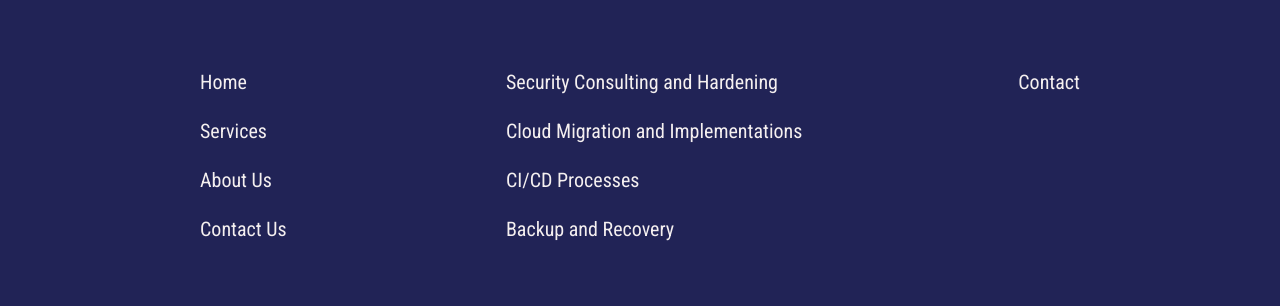
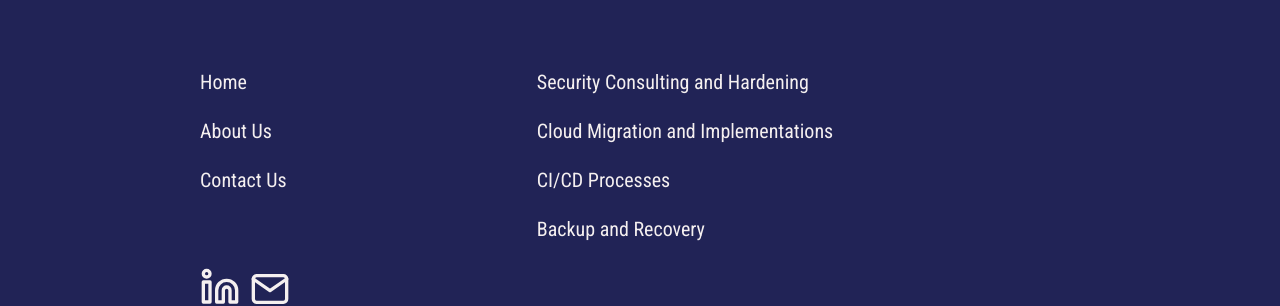
Before and after one commit to propitive/stratos-ops, a React (Create React App) app: page /services/backupAndRecovery in a window 1280 px wide. Shown: the part 2079-2385 px from the top of the page. Built offline with nearby package versions, Linux system fonts and the light colour scheme; a web font is replaced by a local one.

Commit message:
corrected links in footer

```diff
--- a/src/components/App/App.js
+++ b/src/components/App/App.js
@@ -52,7 +52,7 @@ function App() {
           <Main handleOpenGetAQuote={handleOpenGetAQuote} />
         </Route>
       </Switch>
-      <Footer />
+      <Footer handleOpenGetAQuote={handleOpenGetAQuote} />
       {isActiveModal === "quote" && (
         <ModalGetAQuote
           handleCloseModal={handleCloseModal}
--- a/src/components/Footer/Footer.js
+++ b/src/components/Footer/Footer.js
@@ -5,7 +5,7 @@ import linkedIconHovered from "../../images/icons/iconLinkedinHovered.svg";
 import emailIcon from "../../images/icons/iconEmail.svg";
 import emailIconHovered from "../../images/icons/iconMailHovered.svg";
 
-function Footer() {
+function Footer({ handleOpenGetAQuote }) {
   const [isLinkedinHovered, setIsLinkedinHovered] = useState(false);
   const [isMailHovered, setIsMailHovered] = useState(false);
 
@@ -20,20 +20,13 @@ function Footer() {
             to="/about"
             style={{ textDecoration: "none", color: "#f5f0f0" }}
           >
-            <p className="footer__text">Services</p>
-          </Link>
-          <Link
-            to="/contact-form"
-            style={{ textDecoration: "none", color: "#f5f0f0" }}
-          >
             <p className="footer__text">About Us</p>
           </Link>
-          <Link
-            to="/gallery"
-            style={{ textDecoration: "none", color: "#f5f0f0" }}
-          >
-            <p className="footer__text">Contact Us</p>
-          </Link>
+
+          <p className="footer__text" onClick={handleOpenGetAQuote}>
+            Contact Us
+          </p>
+
           <div className="footer__icons">
             <a
               href="https://www.linkedin.com/company/stratosoperations"
@@ -67,43 +60,37 @@ function Footer() {
         </div>
         <div className="footer__column">
           <Link
-            to="/menu/pizza"
+            to="/services/securityConsulting"
             style={{ textDecoration: "none", color: "#f5f0f0" }}
           >
             <p className="footer__text">Security Consulting and Hardening</p>
           </Link>
           <Link
-            to="/menu/appetizer"
+            to="/services/cloudMigration"
             style={{ textDecoration: "none", color: "#f5f0f0" }}
           >
             <p className="footer__text">Cloud Migration and Implementations</p>
           </Link>
           <Link
-            to="/menu/salad"
+            to="/services/ciCd"
             style={{ textDecoration: "none", color: "#f5f0f0" }}
           >
             <p className="footer__text">CI/CD Processes</p>
           </Link>
           <Link
-            to="/menu/dessert"
+            to="/services/backupAndRecovery"
             style={{ textDecoration: "none", color: "#f5f0f0" }}
           >
             <p className="footer__text">Backup and Recovery</p>
           </Link>
-          <Link
-            to="/menu/pasta"
-            style={{ textDecoration: "none", color: "#f5f0f0" }}
-          >
-            <p className="footer__text"></p>
-          </Link>
         </div>
         <div className="footer__column">
-          <Link
+          {/* <Link
             to="/contact-form"
             style={{ textDecoration: "none", color: "#f5f0f0" }}
           >
             <p className="footer__text">Contact</p>
-          </Link>
+          </Link> */}
         </div>
         <p className="footer__author">
           Developed by{" "}
```
